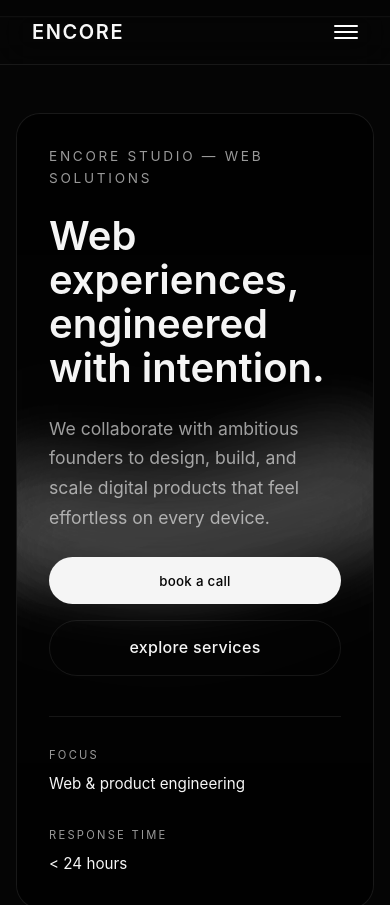
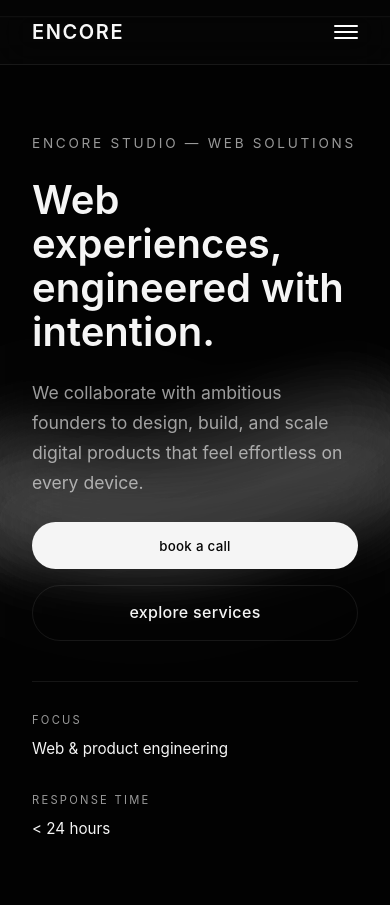
Before and after one commit to awais7796/encore, a React (Vite) app: page / in a window 390 px wide. Shown: the top 905 px of the page. Built offline with nearby package versions, Linux system fonts and the light colour scheme.

Commit message:
disolve card to make wavy bg full screen

```diff
--- a/src/components/ui/wavy-background.css
+++ b/src/components/ui/wavy-background.css
@@ -1,7 +1,7 @@
 .wavy-container {
   position: relative;
   width: 100%;
-  min-height: 80vh;
+  min-height: 100vh;
   display: flex;
   align-items: center;
   justify-content: center;
--- a/src/pages/Home.css
+++ b/src/pages/Home.css
@@ -1,6 +1,6 @@
 .home {
   min-height: 100vh;
-  padding: 4rem 1.5rem 6rem;
+  padding: 0 1.5rem 6rem;
   display: flex;
   flex-direction: column;
   gap: 5rem;
@@ -8,16 +8,13 @@
 }
 
 .hero {
-  max-width: 1200px;
-  margin: 0 auto;
+  margin: 0 calc(-1.5rem);
 }
 
 .hero-wavy {
   position: relative;
-  min-height: 80vh;
-  border-radius: 32px;
+  min-height: 100vh;
   overflow: hidden;
-  border: 1px solid var(--border);
   background: var(--bg);
   isolation: isolate;
 }
@@ -25,11 +22,11 @@
 .hero-overlay {
   position: relative;
   z-index: 2;
-  padding: 4rem;
+  padding: clamp(2.5rem, 6vw, 6rem);
   display: flex;
   flex-direction: column;
   gap: 1.5rem;
-  max-width: 720px;
+  max-width: 760px;
   color: var(--text);
 }
 
@@ -165,12 +162,11 @@
 
 @media (max-width: 600px) {
   .home {
-    padding: 3rem 1rem 4rem;
+    padding: 0 1rem 4rem;
   }
 
-  .hero-wavy {
-    border-radius: 24px;
-    min-height: 70vh;
+  .hero {
+    margin: 0 calc(-1rem);
   }
 
   .hero-overlay {
--- a/src/pages/Home.jsx
+++ b/src/pages/Home.jsx
@@ -6,7 +6,7 @@ import './Home.css'
 function Home() {
   return (
     <div className="home">
-      <section className="hero hscreen">
+      <section className="hero">
         <WavyBackground
           containerClassName="hero-wavy"
           className="hero-overlay"
```
Also changed, not shown: 1 other file (tests, documents, lock files or other folders).
